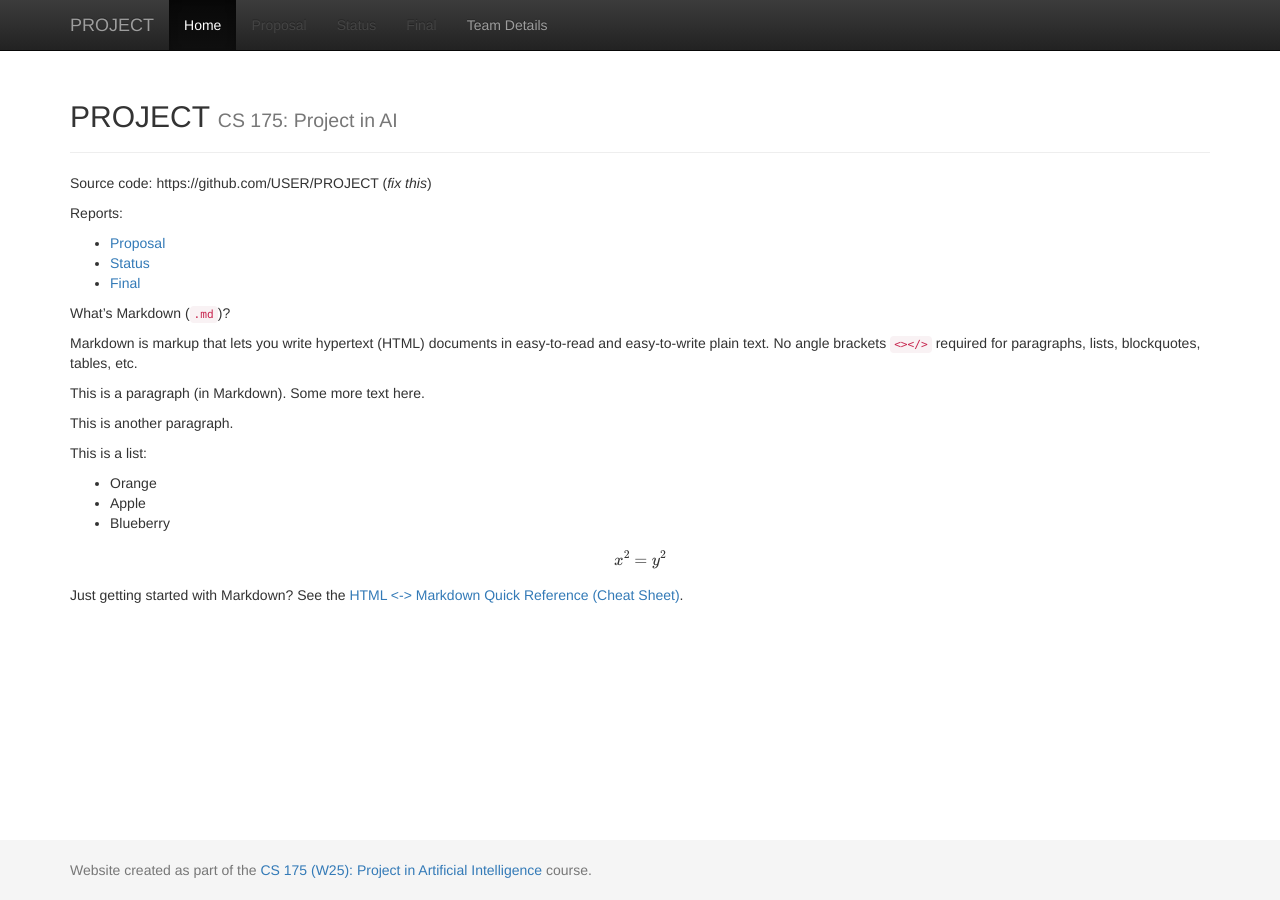
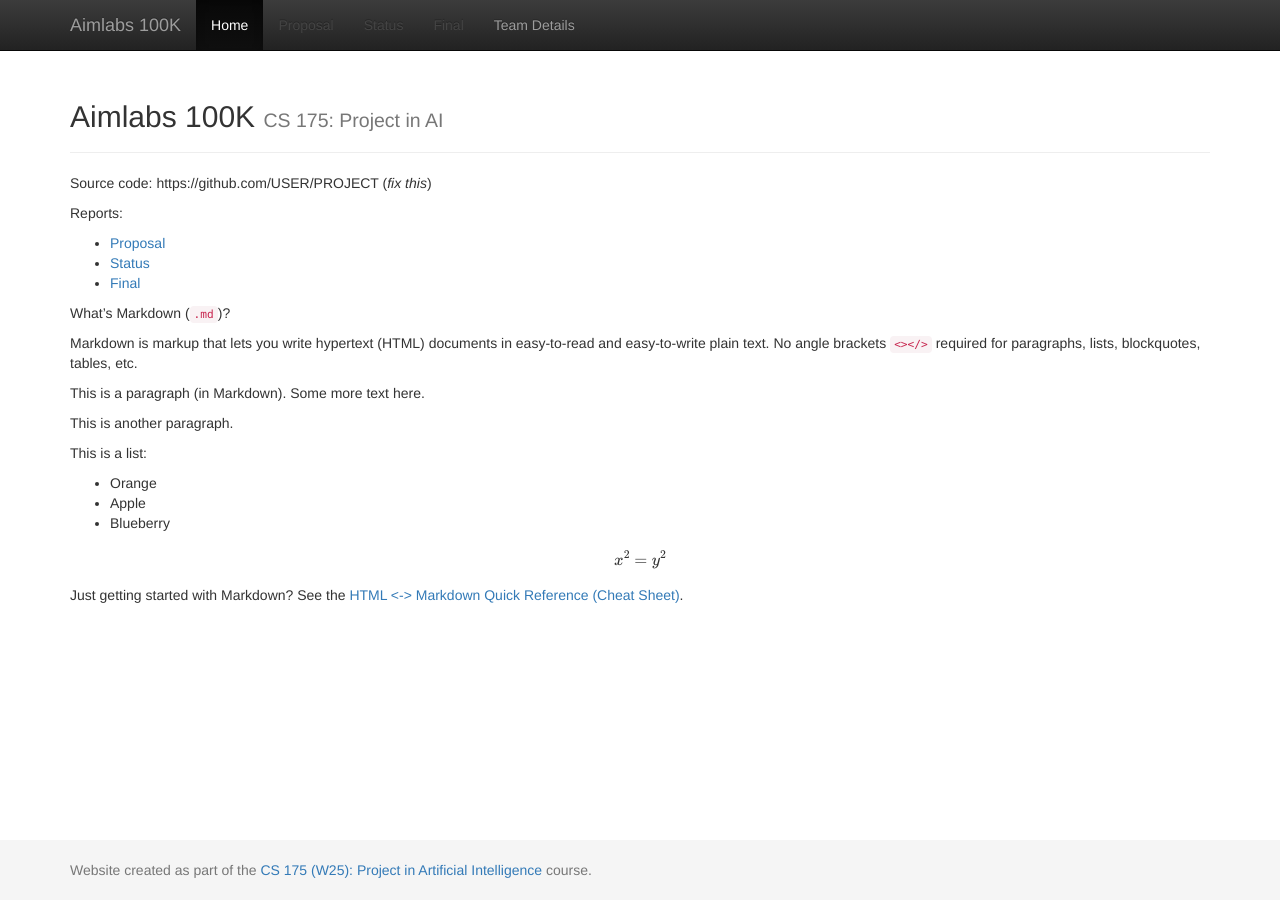
Before and after one commit to Mr-Lyson/Aimlabs_100K, a Jekyll site: the page built from docs/index.md, in a window 1280 px wide. Built offline with Jekyll 4.4.1, drawn with Linux system fonts in a browser that asks for light colours; formulas are drawn with MathJax 3.

Commit message:
Update _config.yml
Change title in _config.yml from PROJECT to Aimlabs 100K

```diff
--- a/docs/_config.yml
+++ b/docs/_config.yml
@@ -1,7 +1,7 @@
 ###########
 # site.title
 
-title:    'PROJECT'
+title:    'Aimlabs 100K'
 subtitle: 'CS 175: Project in AI'
 
 
```
